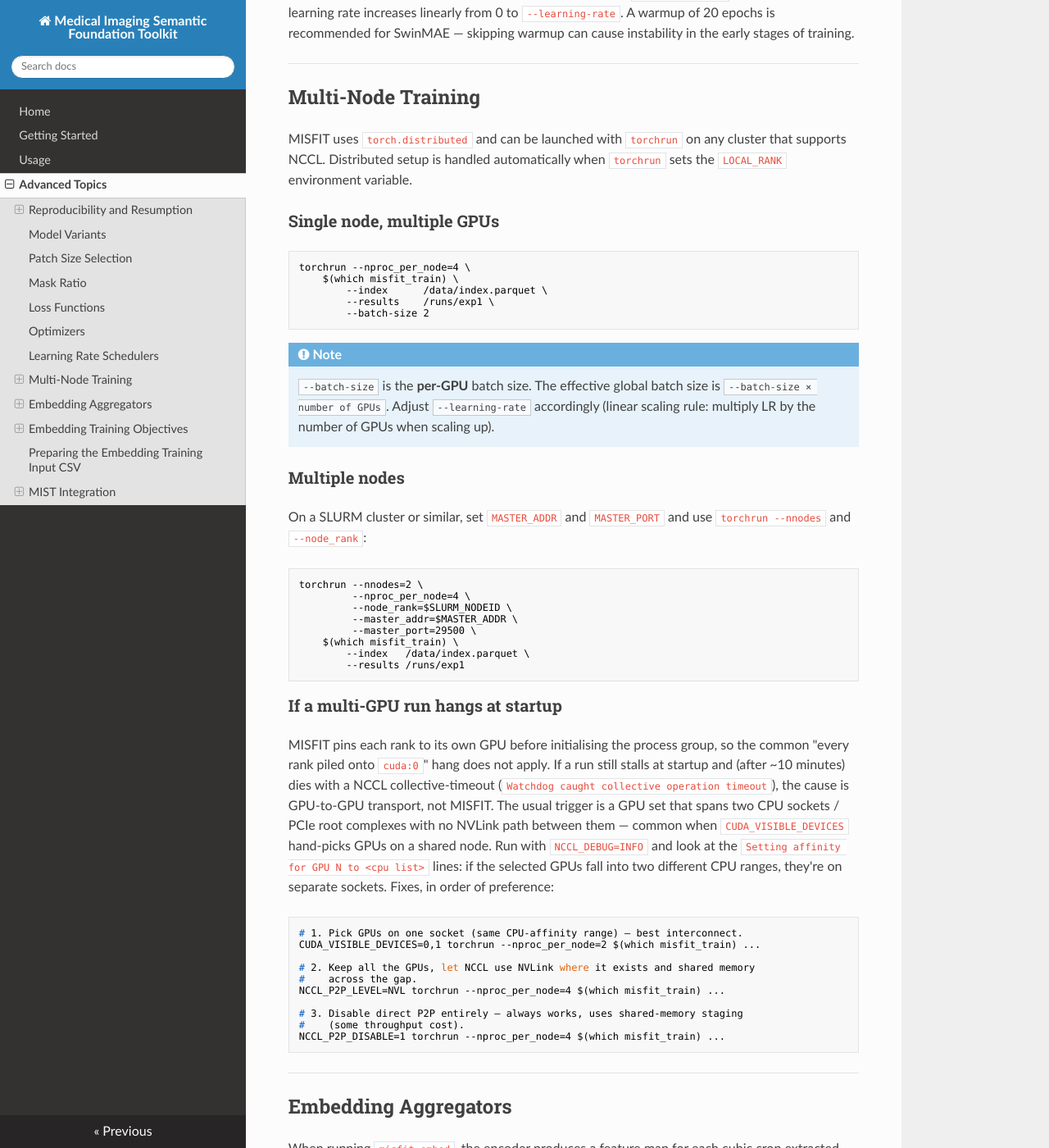
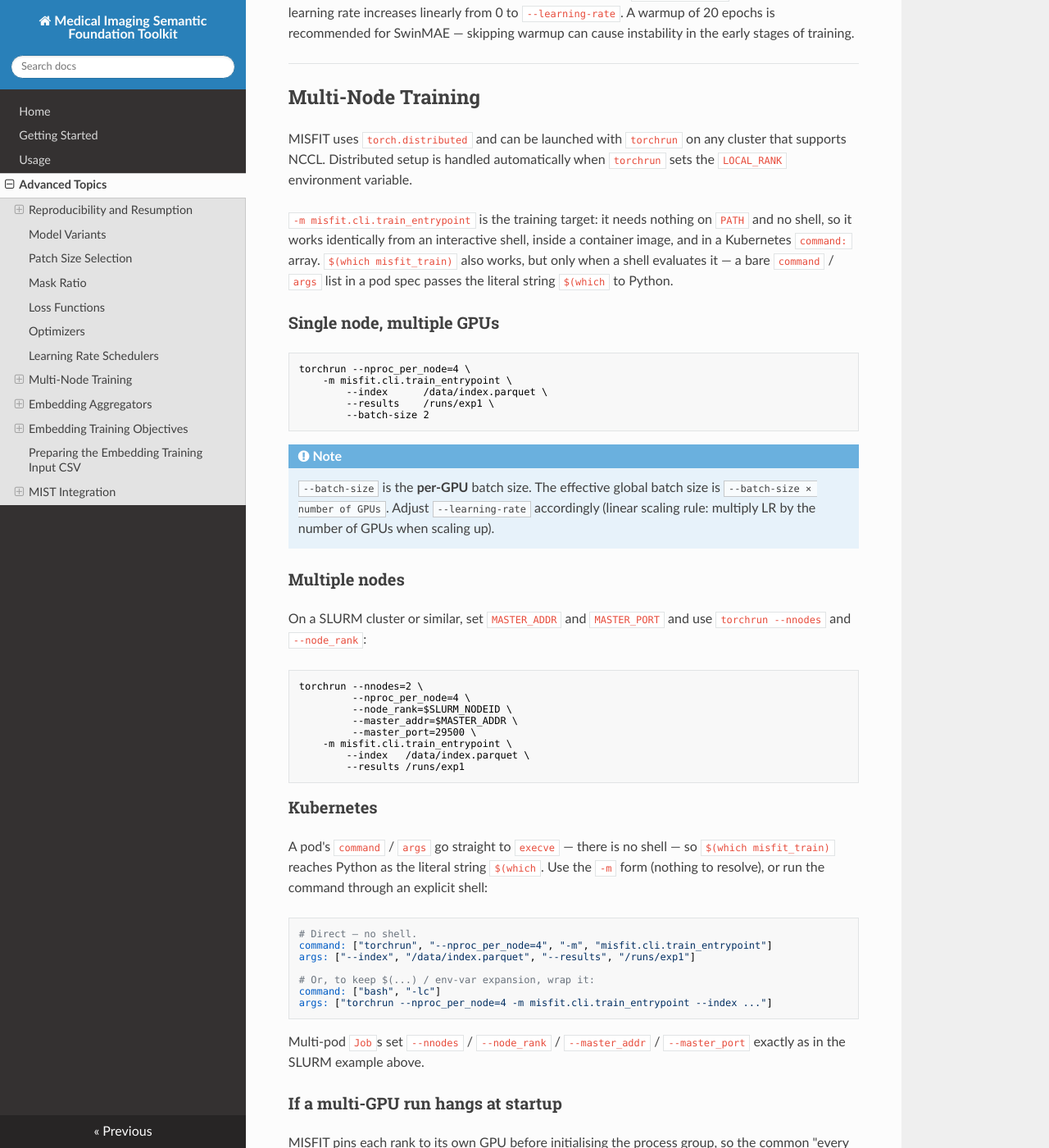
Before and after one commit to aecelaya/MISFIT, an MkDocs documentation site: the page built from docs/advanced_topics.md, in a window 1280 px wide and 1400 px high, scrolled down 4599 px. Shown: the whole window at 82% size. Built offline with MkDocs 1.6.1, drawn with Linux system fonts in a browser that asks for light colours; nearby versions of some CDN libraries; library files that are not in the unit come from our copies; some of the changed text lies outside the part shown.

Commit message:
feat(cli): make every entrypoint runnable as `python -m` (torchrun / k8s)
`torchrun --nproc_per_node=4 $(which misfit_train) ...` only works when a
shell evaluates `$(which ...)`. A Kubernetes pod's `command`/`args` list goes
straight to execve with no shell, so torchrun receives the literal string
`$(which` and every worker dies with:

    can't open file '.../$(which': [Errno 2] No such file or directory

Fix: add `if __name__ == "__main__": <x>_entry()` to the four entrypoints that
lacked it (index, train, evaluate, inspect — encode/embed/embed_train already
had it). Every CLI is now runnable as `python -m misfit.cli.<x>_entrypoint`,
so the container/k8s-friendly launch is:

    torchrun --nproc_per_node=4 -m misfit.cli.train_entrypoint --index ...

No shell, nothing on PATH to resolve. `$(which misfit_train)` still works from
an interactive shell.

- Docs (README, docs/advanced_topics.md, docs/usage.md, mae_trainer docstring
  + the >1-GPU-no-torchrun warning): switch the torchrun examples to the `-m`
  form; add a "Kubernetes" subsection with a pod-spec example and the shell-wrap
  alternative.
- tests/unit/test_packaging.py: parametrized guard that every entrypoint module
  has the `__main__` block, plus one end-to-end `python -m
  misfit.cli.train_entrypoint --help` subprocess check.

Full suite 483 passed, 100% coverage; distributed (gloo) 3 passed.

Co-Authored-By: Claude Sonnet 5 <noreply@anthropic.com>

````diff
--- a/docs/advanced_topics.md
+++ b/docs/advanced_topics.md
@@ -227,11 +227,17 @@ MISFIT uses `torch.distributed` and can be launched with `torchrun` on any
 cluster that supports NCCL. Distributed setup is handled automatically when
 `torchrun` sets the `LOCAL_RANK` environment variable.
 
+`-m misfit.cli.train_entrypoint` is the training target: it needs nothing on
+`PATH` and no shell, so it works identically from an interactive shell, inside a
+container image, and in a Kubernetes `command:` array. `$(which misfit_train)`
+also works, but only when a shell evaluates it — a bare `command` / `args` list
+in a pod spec passes the literal string `$(which` to Python.
+
 ### Single node, multiple GPUs
 
 ```console
 torchrun --nproc_per_node=4 \
-    $(which misfit_train) \
+    -m misfit.cli.train_entrypoint \
         --index      /data/index.parquet \
         --results    /runs/exp1 \
         --batch-size 2
@@ -254,10 +260,29 @@ torchrun --nnodes=2 \
          --node_rank=$SLURM_NODEID \
          --master_addr=$MASTER_ADDR \
          --master_port=29500 \
-    $(which misfit_train) \
+    -m misfit.cli.train_entrypoint \
         --index   /data/index.parquet \
         --results /runs/exp1
 ```
+
+### Kubernetes
+
+A pod's `command` / `args` go straight to `execve` — there is no shell — so
+`$(which misfit_train)` reaches Python as the literal string `$(which`. Use the
+`-m` form (nothing to resolve), or run the command through an explicit shell:
+
+```yaml
+# Direct — no shell.
+command: ["torchrun", "--nproc_per_node=4", "-m", "misfit.cli.train_entrypoint"]
+args: ["--index", "/data/index.parquet", "--results", "/runs/exp1"]
+
+# Or, to keep $(...) / env-var expansion, wrap it:
+command: ["bash", "-lc"]
+args: ["torchrun --nproc_per_node=4 -m misfit.cli.train_entrypoint --index ..."]
+```
+
+Multi-pod `Job`s set `--nnodes` / `--node_rank` / `--master_addr` /
+`--master_port` exactly as in the SLURM example above.
 
 ### If a multi-GPU run hangs at startup
 
@@ -274,15 +299,15 @@ separate sockets. Fixes, in order of preference:
 
 ```console
 # 1. Pick GPUs on one socket (same CPU-affinity range) — best interconnect.
-CUDA_VISIBLE_DEVICES=0,1 torchrun --nproc_per_node=2 $(which misfit_train) ...
+CUDA_VISIBLE_DEVICES=0,1 torchrun --nproc_per_node=2 -m misfit.cli.train_entrypoint ...
 
 # 2. Keep all the GPUs, let NCCL use NVLink where it exists and shared memory
 #    across the gap.
-NCCL_P2P_LEVEL=NVL torchrun --nproc_per_node=4 $(which misfit_train) ...
+NCCL_P2P_LEVEL=NVL torchrun --nproc_per_node=4 -m misfit.cli.train_entrypoint ...
 
 # 3. Disable direct P2P entirely — always works, uses shared-memory staging
 #    (some throughput cost).
-NCCL_P2P_DISABLE=1 torchrun --nproc_per_node=4 $(which misfit_train) ...
+NCCL_P2P_DISABLE=1 torchrun --nproc_per_node=4 -m misfit.cli.train_entrypoint ...
 ```
 
 ---
````
Also changed, not shown: CLAUDE.md (+6 -0 lines), README.md (+1 -1 lines), docs/usage.md (+1 -1 lines), 6 other files.
